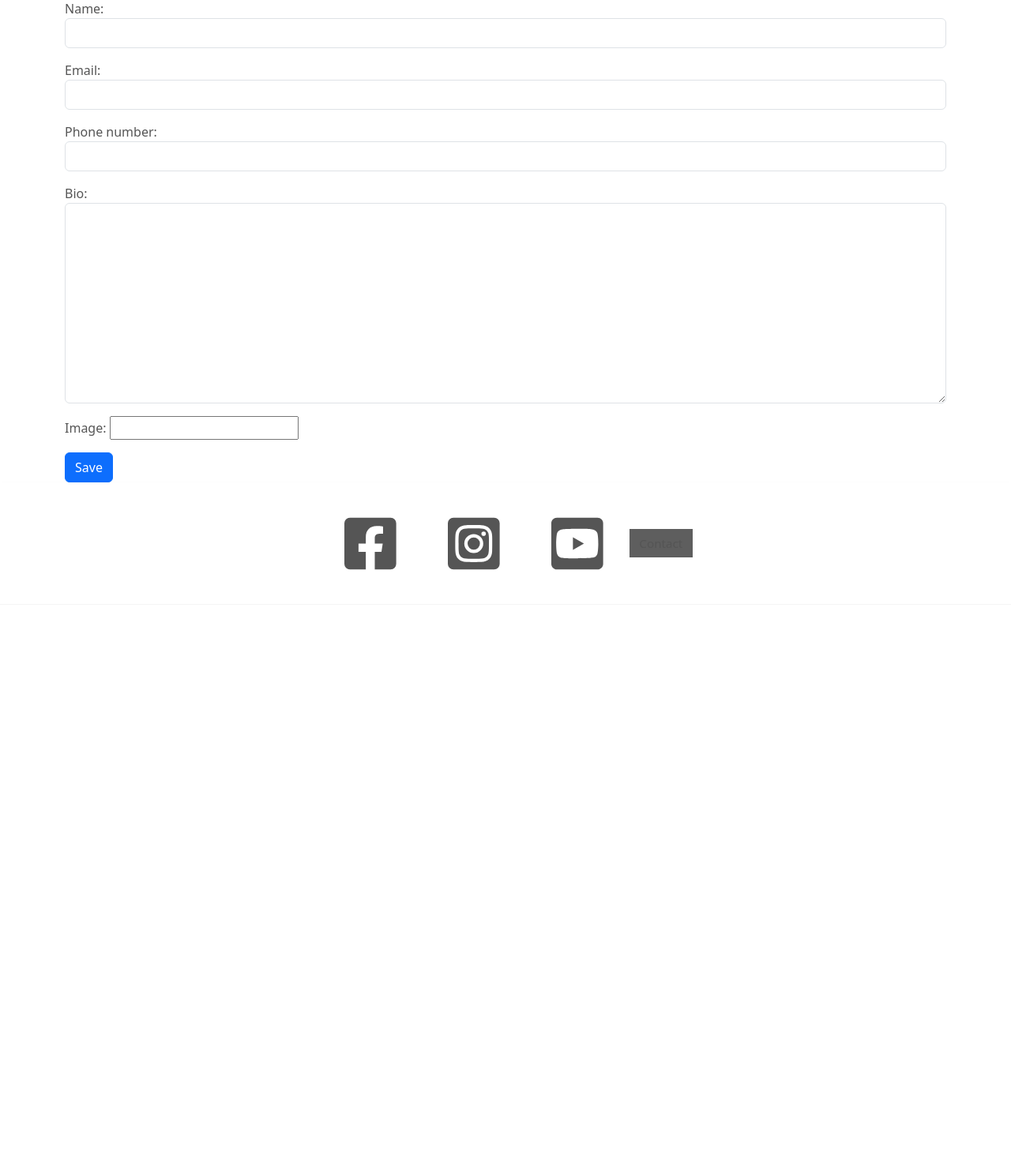
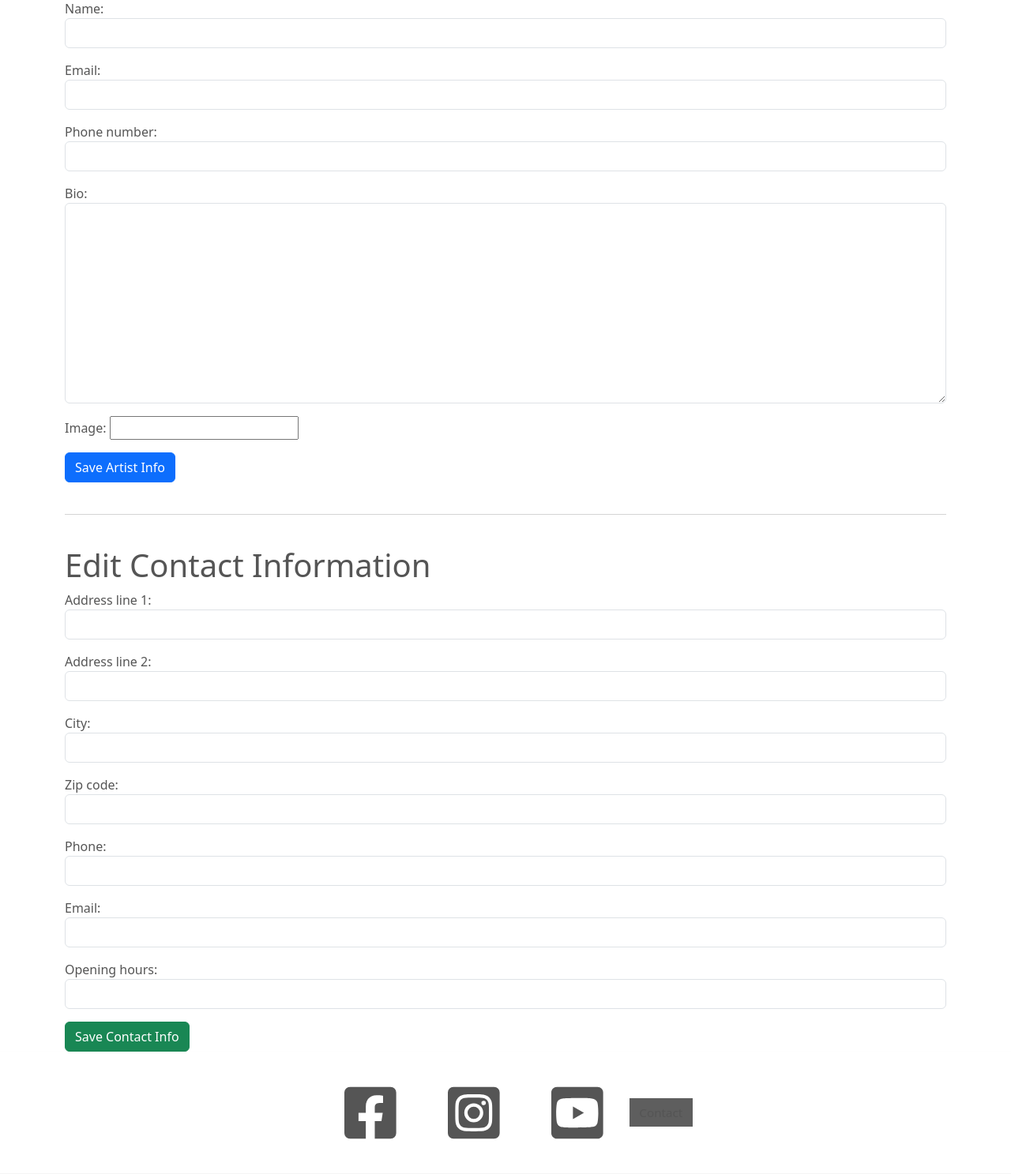
Before and after one commit to DylanAustin-TheDreamer/const-collection-full-stack-hackathon, a Django app: page /owner/about/edit/ in a window 1280 px wide. Shown: the part 134-1621 px from the top of the page at 79% size. Before the commit the page ends 856 px from the top, so only its background shows below. Run offline with Django 4.2, Linux system fonts and the light colour scheme; the visitor is signed in with stand-in values (Sample User, id 1); data that the repository does not hold is empty; parts of the project's set-up code (start-up, migrations or seed data) failed here and were passed over.

Commit message:
Created a new contact model and from on edit_about.html. Set up views and URLS

```diff
--- a/collections_app/views.py
+++ b/collections_app/views.py
@@ -817,3 +817,24 @@ def user_dashboard(request):
         'user': user,
         'orders': orders,
     })
+
+
+def contact(request):
+    """Contact page that displays contact information from the database."""
+    from owner_app.models import Contact
+
+    contact_info = Contact.objects.first()
+
+    context = {}
+    if contact_info:
+        context = {
+            'address_line_1': contact_info.address_line_1,
+            'address_line_2': contact_info.address_line_2,
+            'city': contact_info.city,
+            'zip_code': contact_info.zip_code,
+            'phone': contact_info.phone,
+            'email': contact_info.email,
+            'opening_hours': contact_info.opening_hours,
+        }
+
+    return render(request, 'Vistor_pages/contact.html', context)
--- a/config/urls.py
+++ b/config/urls.py
@@ -18,6 +18,7 @@ from django.contrib import admin
 from django.urls import path, include
 from django.views.generic import TemplateView
 from owner_app import views as owner_views
+from collections_app import views as collections_views
 from allauth.urls import path as allauth_path
 
 urlpatterns = [
@@ -26,11 +27,7 @@ urlpatterns = [
     path('events/', include('events_app.urls')),
     path('store/', include('store_app.urls')),
     path('owner/', include('owner_app.urls')),
-    path(
-        'contact/',
-        TemplateView.as_view(template_name='Vistor_pages/contact.html'),
-        name='contact',
-    ),
+    path('contact/', collections_views.contact, name='contact'),
     path('about/', owner_views.public_about, name='about'),
     path('accounts/', include('allauth.urls')),
 ]
--- a/owner_app/forms.py
+++ b/owner_app/forms.py
@@ -1,5 +1,5 @@
 from django import forms
-from .models import ArtistProfile
+from .models import ArtistProfile, Contact
 
 
 class ArtistProfileForm(forms.ModelForm):
@@ -19,3 +19,24 @@ class ArtistProfileForm(forms.ModelForm):
                 field.widget.attrs.update(
                     {'class': (css + ' form-control').strip()}
                 )
+
+class ContactForm(forms.ModelForm):
+    class Meta:
+        model = Contact
+        fields = (
+            'address_line_1',
+            'address_line_2',
+            'city',
+            'zip_code',
+            'phone',
+            'email',
+            'opening_hours',
+        )
+
+    def __init__(self, *args, **kwargs):
+        super().__init__(*args, **kwargs)
+        for name, field in self.fields.items():
+            css = field.widget.attrs.get('class', '')
+            field.widget.attrs.update(
+                {'class': (css + ' form-control').strip()}
+            )
--- a/owner_app/models.py
+++ b/owner_app/models.py
@@ -16,3 +16,44 @@ class ArtistProfile(models.Model):
     class Meta:
         verbose_name = 'Artist Profile'
         verbose_name_plural = 'Artist Profiles'
+
+
+class Contact(models.Model):
+    address_line_1 = models.CharField(max_length=200)
+    address_line_2 = models.CharField(max_length=200)
+    city = models.CharField(max_length=200)
+    zip_code = models.CharField(max_length=20)
+    phone = models.CharField(max_length=30)
+    email = models.EmailField()
+    opening_hours = models.CharField(max_length=255, blank=True)
+
+    def __str__(self):
+        return f"{self.city} <{self.email}>"
+
+    class Meta:
+        verbose_name = 'Contact Information'
+        verbose_name_plural = 'Contact Information'
+
+
+class Messages(models.Model):
+    name = models.CharField(max_length=200)
+    email = models.EmailField()
+    phone = models.CharField(max_length=30, blank=True)
+    message = models.TextField()
+    subject = models.CharField(
+        max_length=20,
+        choices=[
+            ('general', 'General Inquiry'),
+            ('artwork', 'Artwork Purchase'),
+            ('exhibition', 'Exhibition Information'),
+        ],
+        default='general'
+    )
+    sent_at = models.DateTimeField(auto_now_add=True)
+
+    def __str__(self):
+        return f"Message from {self.name} <{self.email}>"
+
+    class Meta:
+        verbose_name = 'Message'
+        verbose_name_plural = 'Messages'
--- a/owner_app/views.py
+++ b/owner_app/views.py
@@ -1,6 +1,6 @@
 from django.shortcuts import render, redirect
-from .models import ArtistProfile
-from .forms import ArtistProfileForm
+from .models import ArtistProfile, Contact
+from .forms import ArtistProfileForm, ContactForm
 from collections_app.forms import ArtForm
 from collections_app.forms_collection import CollectionForm
 from collections_app.models import Art
@@ -24,18 +24,40 @@ def public_about(request):
 @user_passes_test(lambda u: u.is_superuser, login_url='/admin/login/')
 def edit_artist(request):
     artist = ArtistProfile.objects.first()
+    contact = Contact.objects.first()
+
     if request.method == 'POST':
-        form = ArtistProfileForm(request.POST, request.FILES, instance=artist)
-        if form.is_valid():
-            form.save()
-            return redirect('about')
+        # Check which form was submitted
+        if 'artist_submit' in request.POST:
+            # Artist form was submitted
+            artist_form = ArtistProfileForm(request.POST, request.FILES, instance=artist)
+            if artist_form.is_valid():
+                artist_form.save()
+                return redirect('owner_app:edit_artist')
+            # If artist form is invalid, create contact form for display
+            contact_form = ContactForm(instance=contact)
+        elif 'contact_submit' in request.POST:
+            # Contact form was submitted
+            contact_form = ContactForm(request.POST, instance=contact)
+            if contact_form.is_valid():
+                contact_form.save()
+                return redirect('owner_app:edit_artist')
+            # If contact form is invalid, create artist form for display
+            artist_form = ArtistProfileForm(instance=artist)
     else:
-        form = ArtistProfileForm(instance=artist)
+        # GET request - show both forms
+        artist_form = ArtistProfileForm(instance=artist)
+        contact_form = ContactForm(instance=contact)
 
     return render(
         request,
         'owner_pages/edit_about.html',
-        {'form': form, 'artist': artist},
+        {
+            'artist_form': artist_form,
+            'contact_form': contact_form,
+            'artist': artist,
+            'contact': contact,
+        },
     )
 
 
--- a/templates/owner_pages/edit_about.html
+++ b/templates/owner_pages/edit_about.html
@@ -7,8 +7,17 @@
     <h1>Edit About</h1>
     <form method="post" enctype="multipart/form-data">
       {% csrf_token %}
-      {{ form.as_p }}
-      <button class="btn btn-primary" type="submit">Save</button>
+      {{ artist_form.as_p }}
+      <button class="btn btn-primary" type="submit" name="artist_submit">Save Artist Info</button>
+    </form>
+
+    <br><hr><br>
+
+    <h1>Edit Contact Information</h1>
+    <form method="post">
+      {% csrf_token %}
+      {{ contact_form.as_p }}
+      <button class="btn btn-success" type="submit" name="contact_submit">Save Contact Info</button>
     </form>
   </div>
 {% endblock %}
```
Also changed, not shown: owner_app/admin.py (+10 -0 lines), templates/Vistor_pages/contact.html (+7 -3 lines), owner_app/migrations/0002_contact_messages.py (added).
